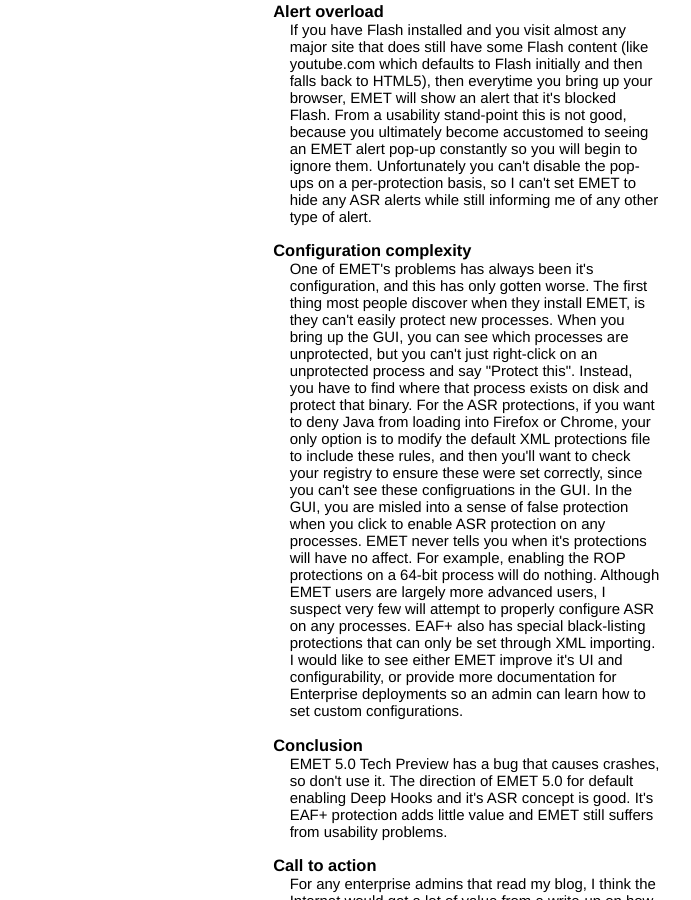
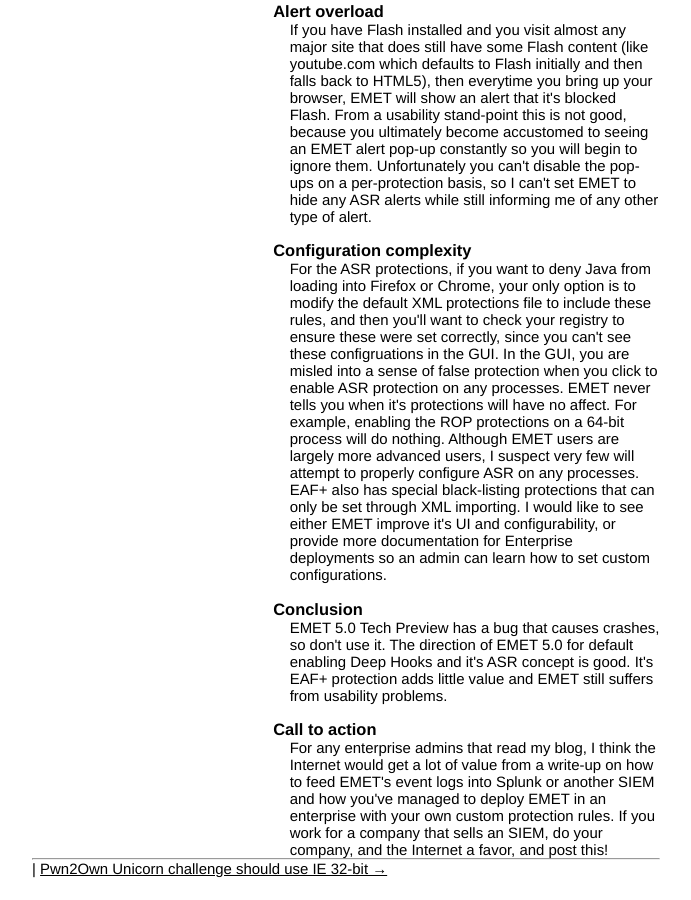
Before and after one commit to 0xdabbad00/blog, a Jekyll site: the page built from _posts/2014-02-27-emet-5.0-review.md, in a window 1280 px wide and 900 px high, scrolled down 1249 px. Shown: the whole window, without its empty margins (294-985 px from the left). Built offline with Jekyll 4.4.1, drawn with Linux system fonts in a browser that asks for light colours; Markdown is read by kramdown in place of the engine named in the settings.

Commit message:
Corrected ignorant statement on my part about EMET usability.

```diff
--- a/_posts/2014-02-27-emet-5.0-review.md
+++ b/_posts/2014-02-27-emet-5.0-review.md
@@ -59,8 +59,6 @@
 
 
 <h3>Configuration complexity</h3>
-One of EMET's problems has always been it's configuration, and this has only gotten worse. The first thing most people discover when they install EMET, is they can't easily protect new processes.  When you bring up the GUI, you can see which processes are unprotected, but you can't just right-click on an unprotected process and say "Protect this".  Instead, you have to find where that process exists on disk and protect that binary.
-
 For the ASR protections, if you want to deny Java from loading into Firefox or Chrome, your only option is to modify the default XML protections file to include these rules, and then you'll want to check your registry to ensure these were set correctly, since you can't see these configruations in the GUI.
 
 In the GUI, you are misled into a sense of false protection when you click to enable ASR protection on any processes.  EMET never tells you when it's protections will have no affect.  For example, enabling the ROP protections on a 64-bit process will do nothing.
```
